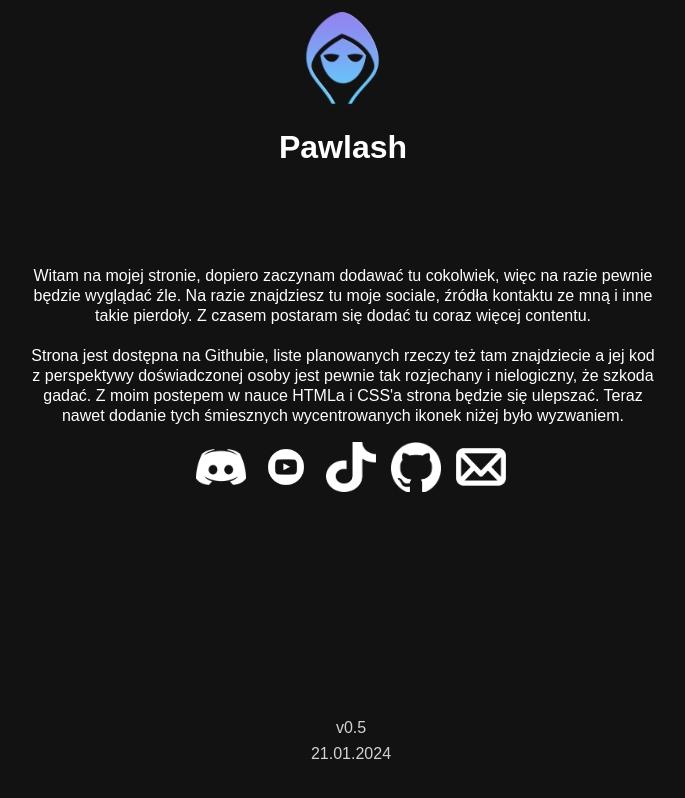
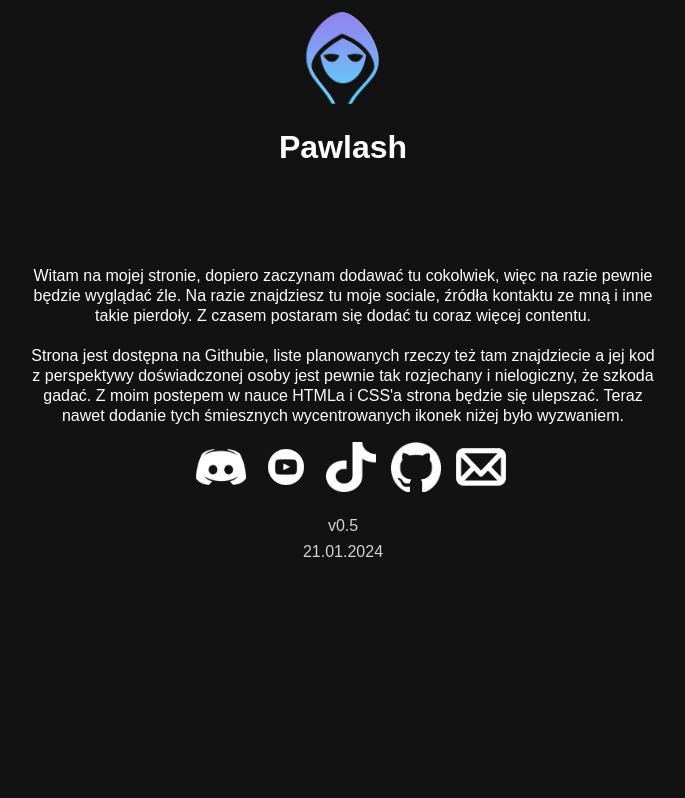
Before and after one commit to Pawlash/strona-wizytowka, a plain HTML site: page index.html in a window 1280 px wide. Shown: the whole page, without its empty margins (297-982 px from the left). Drawn offline with Linux system fonts and the light colour scheme.

Commit message:
Kolejna naprawa stopki

```diff
--- a/style.css
+++ b/style.css
@@ -44,11 +44,9 @@ ul, li {
 }
 
 footer {
-  position: fixed;
-  bottom: 0;
-  width: 100%;
   text-align: center;
   color:lightgray;
+  margin-top:25px;
   margin-bottom:25px;
   line-height:10px;
 }
```
